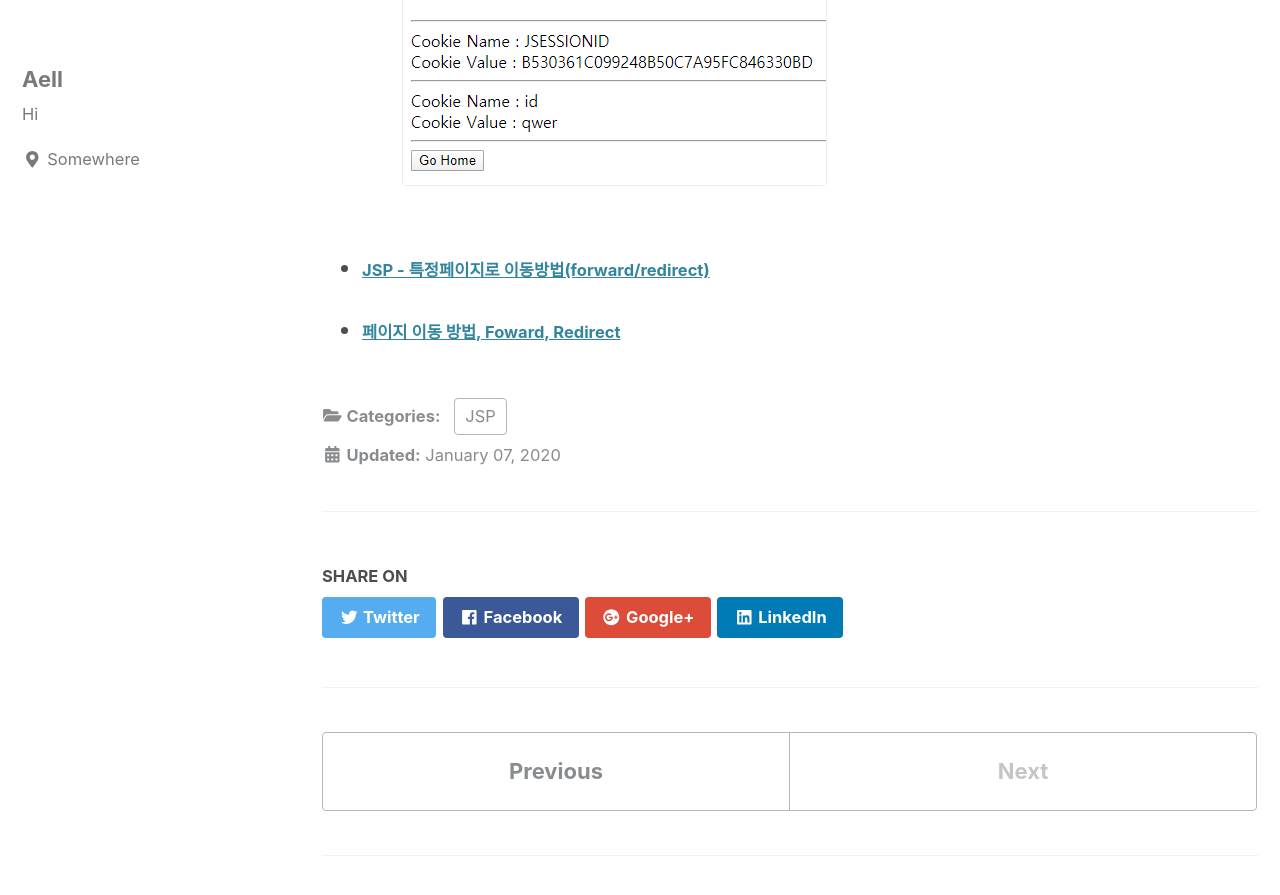
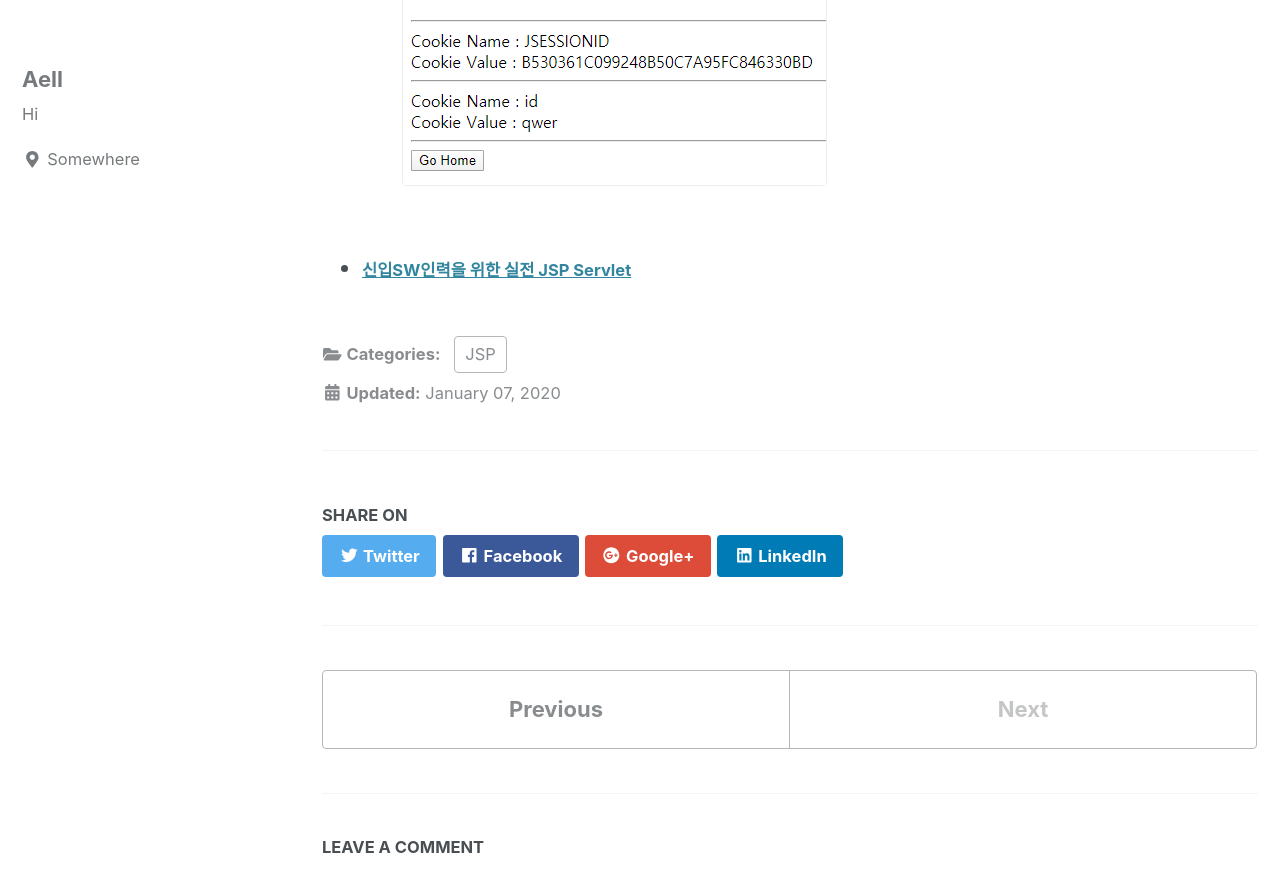
Before and after one commit to mdwgti16/mdwgti16.github.io, a Jekyll site: the page built from _posts/jsp/2020-01-07-cookie.md, in a window 1280 px wide and 900 px high, scrolled down 5513 px. Shown: the top 895 px of the window. Built offline with Jekyll 4.4.1, drawn with Linux system fonts in a browser that asks for light colours; cached includes are drawn as plain includes; nearby versions of some CDN libraries; comment, search, counter and statistics services are not loaded.

Commit message:
edit cookie

```diff
--- a/_posts/jsp/2020-01-07-cookie.md
+++ b/_posts/jsp/2020-01-07-cookie.md
@@ -156,9 +156,8 @@ categories: JSP
 	* ##### 쿠키 리스트
 	![](/assets/img/jsp/cookie4.png)
 
-* ###### [JSP - 특정페이지로 이동방법(forward/redirect)]
-* ###### [페이지 이동 방법, Foward, Redirect]
+
+* ###### [신입SW인력을 위한 실전 JSP Servlet]
 
 
-[JSP - 특정페이지로 이동방법(forward/redirect)]: https://installed.tistory.com/entry/8-JSP-%ED%8A%B9%EC%A0%95%ED%8E%98%EC%9D%B4%EC%A7%80%EB%A1%9C-%EC%9D%B4%EB%8F%99%EB%B0%A9%EB%B2%95
-[페이지 이동 방법, Foward, Redirect]: https://m.blog.naver.com/PostView.nhn?blogId=tkddlf4209&logNo=220539737196&proxyReferer=https%3A%2F%2Fwww.google.com%2F
+[신입SW인력을 위한 실전 JSP Servlet]: https://www.youtube.com/watch?v=V4tZpzeDIow&list=PLieE0qnqO2kTyzAlsvxzoulHVISvO8zA9&index=45
```
